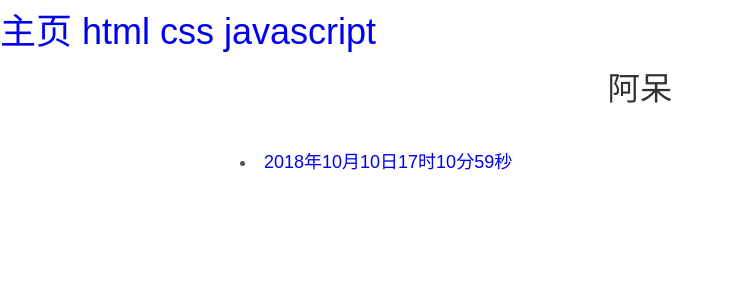
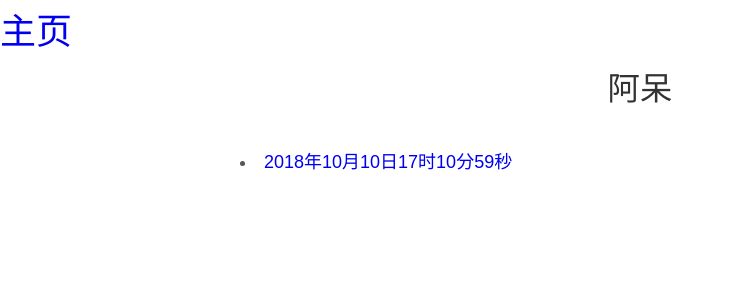
Before and after one commit to xxcczz/cc, a Jekyll site: the page built from index.html, in a window 1280 px wide. Shown: the top 300 px of the page, without its empty margins (0-732 px from the left). Built offline with Jekyll 4.4.1, drawn with Linux system fonts in a browser that asks for light colours; the list of posts is cut into pages by our own code.

Commit message:
Update _layouts/default.html

```diff
--- a/_layouts/default.html
+++ b/_layouts/default.html
@@ -8,9 +8,7 @@
 <title>阿呆</title>
 </head>
 		<h1><a href="http://xxcczz.github.io/">主页
-		  </a><a href="http://xxcczz.github.io/xx/">html</a>
-		  <a href="http://xxcczz.github.io/cc/">css</a>
-		  <a href="http://xxcczz.github.io/zz/">javascript</a></h1>
+		  </a></h1>
 <div id="wrapper" class="typo">
   <h1 style="text-align:center; margin-bottom: 0;">{{ page.title }}</h1>
   <br>
```
